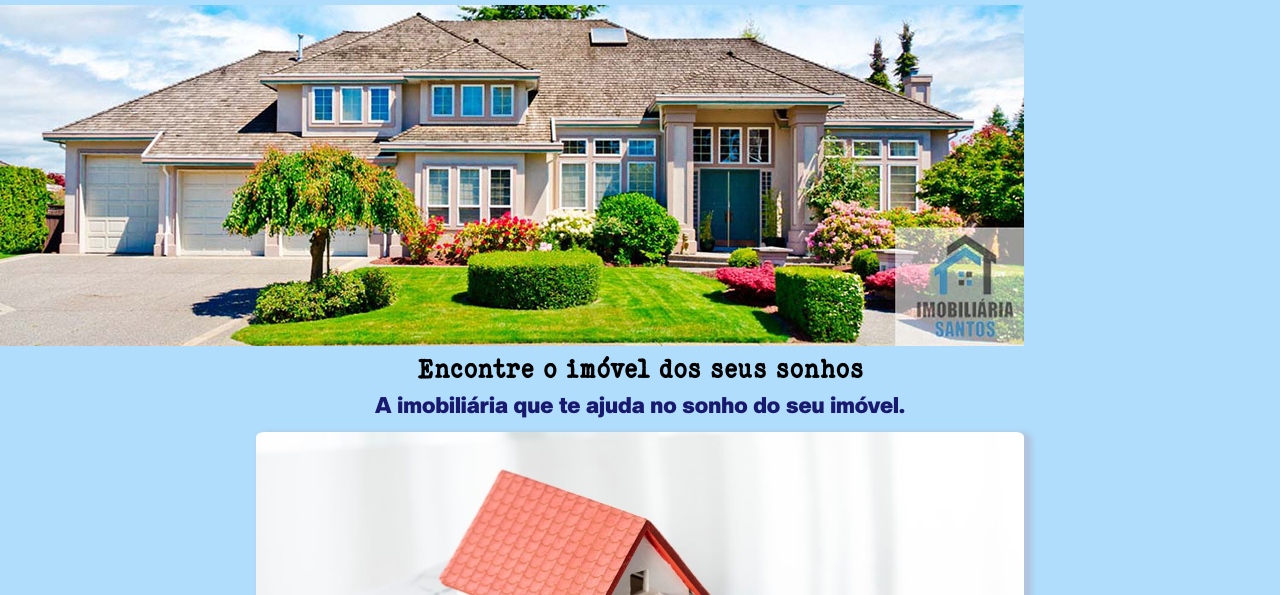
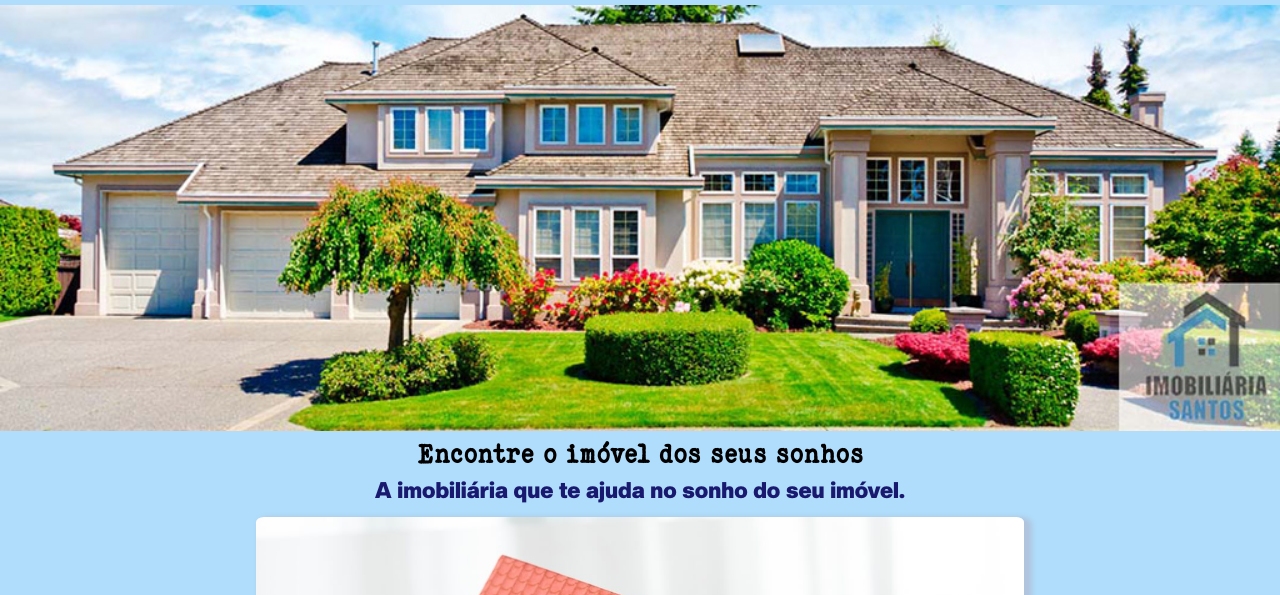
Before and after one commit to leoGomesss/Im-Santos, a plain HTML site: page index.html in a window 1280 px wide. Shown: the part 205-800 px from the top of the page. Drawn offline with nearby package versions, Linux system fonts and the light colour scheme.

Commit message:
11022025[4]

```diff
--- a/Estilos/estilo.css
+++ b/Estilos/estilo.css
@@ -214,9 +214,20 @@ a {
   }
 }
 /*Tela até 480px*/
-@media (max-width: 480px) {
-  body {
-    width: 100%;
+@media only screen and (orientation: landscape) {
+  figure {
+    display: flex;
+    justify-content: space-around;
+    align-items: center;
+    width: 100vw;
+  }
+}
+@media only screen and (orientation: landscape) {
+  figure img {
+    display: flex;
+    justify-content: space-around;
+    align-items: center;
+    width: 100vw;
   }
 }
 @media (max-width: 480px) {
```
